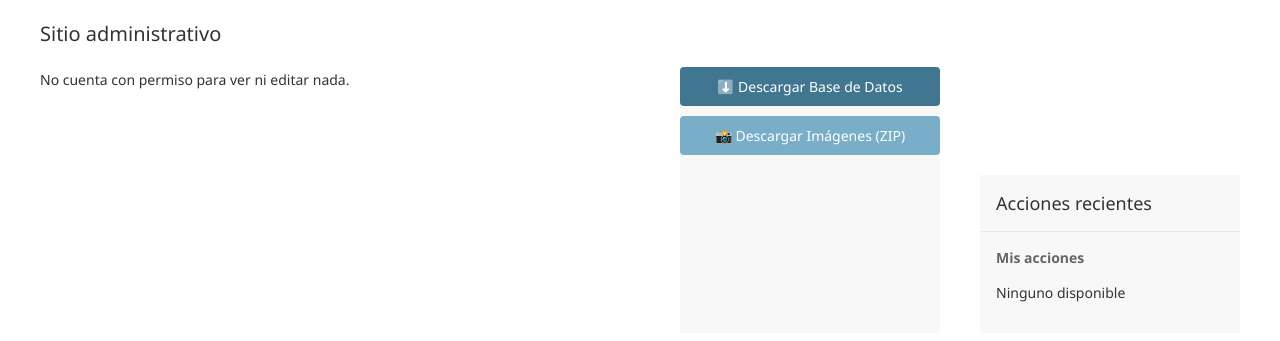
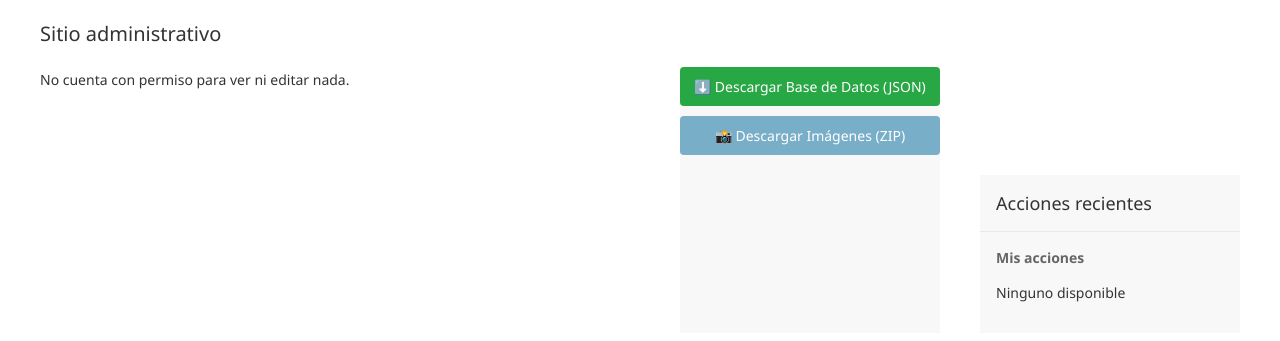
Before and after one commit to ruvedia/van360sound, a Django app: page /admin/ in a window 1280 px wide. Shown: the part 53-394 px from the top of the page. Run offline with Django 5.2, Linux system fonts and the light colour scheme; a user stored in the database is signed in; data comes from the database, SQL or seed files in the repository; data that the repository does not hold is empty.

Commit message:
fix: switch to JSON dumpdata for production database compatibility

```diff
--- a/backend/templates/admin/index.html
+++ b/backend/templates/admin/index.html
@@ -4,8 +4,8 @@
 <div id="content-related">
     <div style="margin-bottom: 20px;">
         <a href="{% url 'download_db' %}" class="button"
-            style="display: block; text-align: center; padding: 10px; background: #417690; color: white; text-decoration: none; border-radius: 4px; margin-bottom: 10px;">
-            ⬇️ Descargar Base de Datos
+            style="display: block; text-align: center; padding: 10px; background: #28a745; color: white; text-decoration: none; border-radius: 4px; margin-bottom: 10px;">
+            ⬇️ Descargar Base de Datos (JSON)
         </a>
         <a href="{% url 'download_media' %}" class="button"
             style="display: block; text-align: center; padding: 10px; background: #79aec8; color: white; text-decoration: none; border-radius: 4px;">
```
Also changed, not shown: backend/van360sound/views.py (+10 -6 lines).
